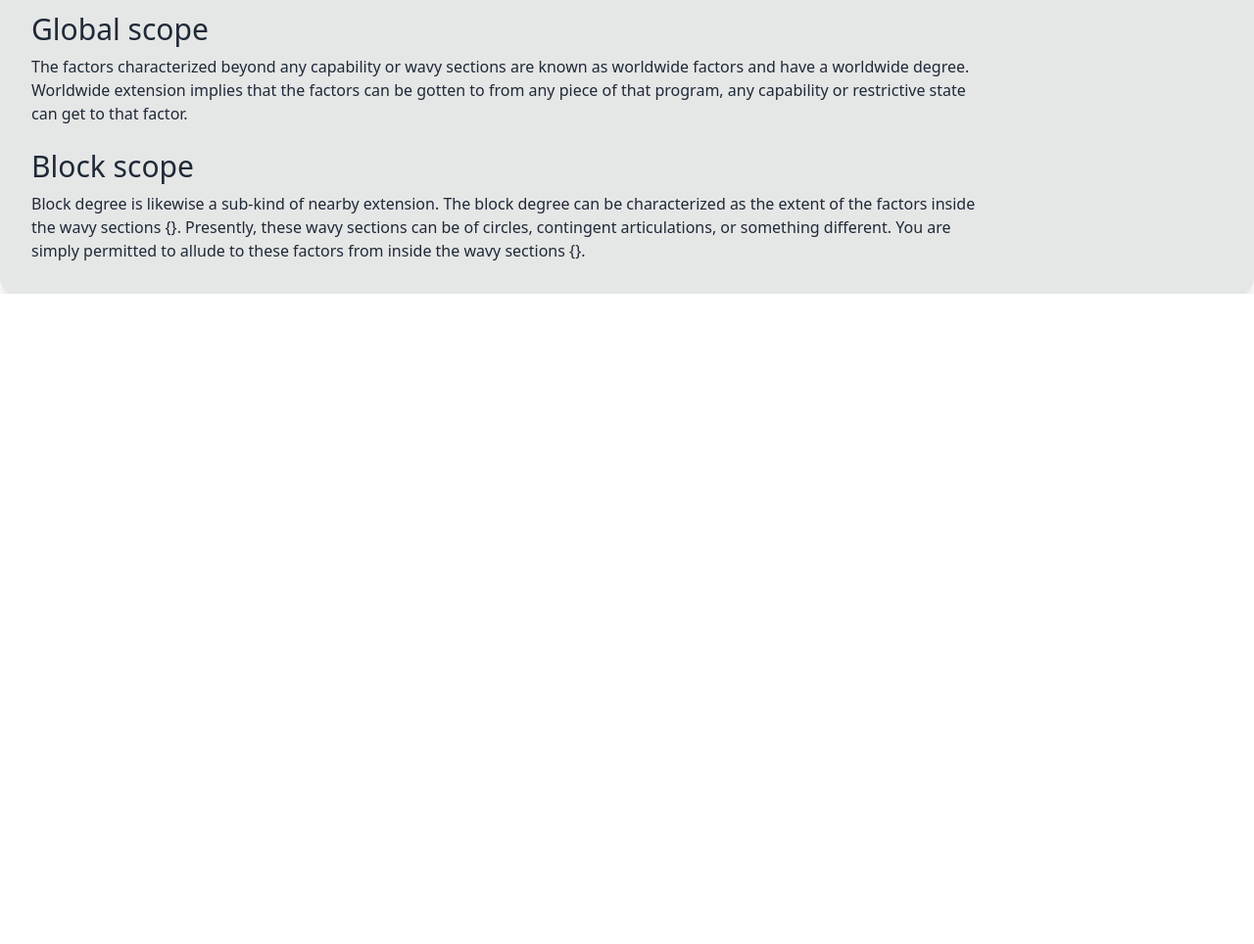
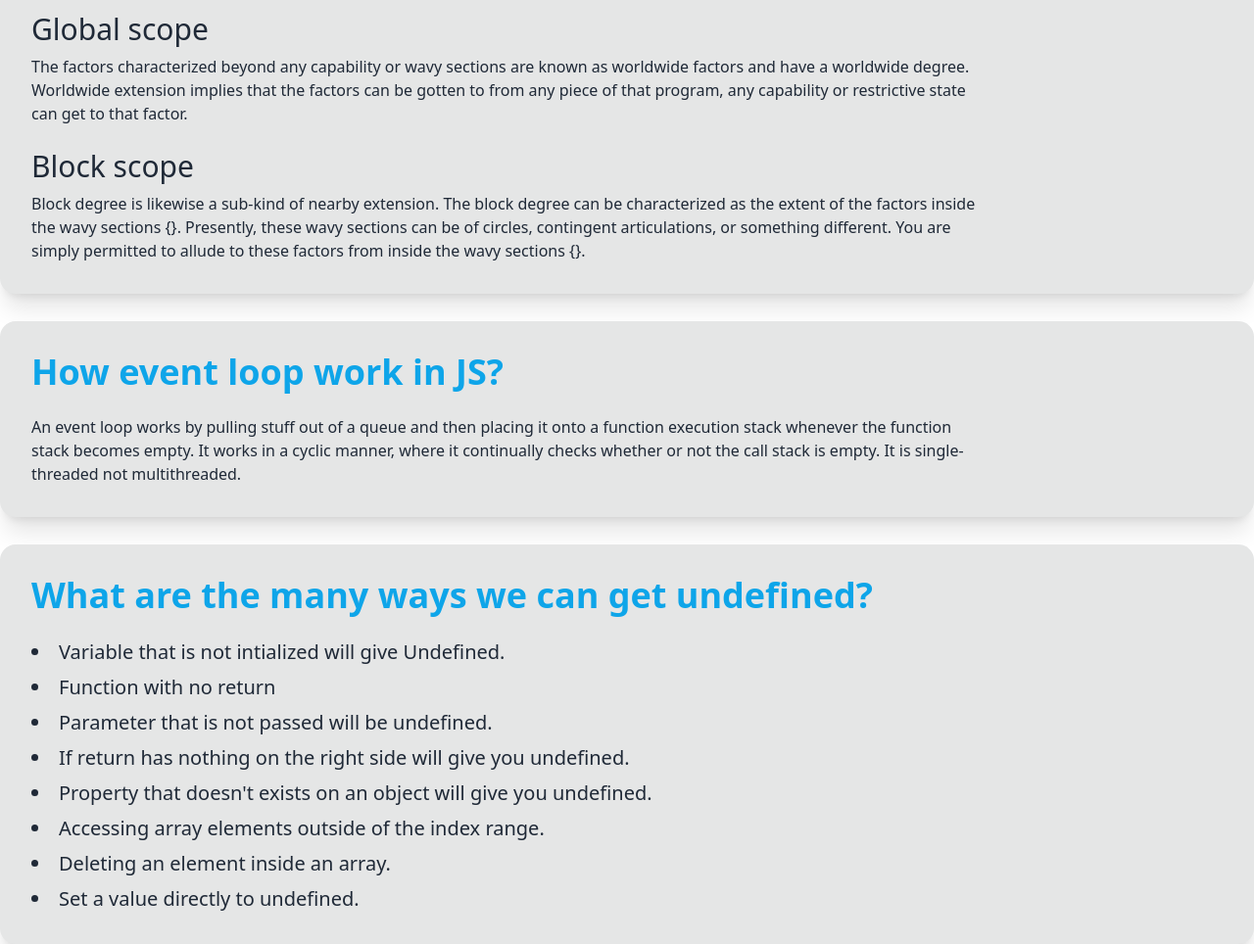
Before and after one commit to PARSA-00-55/type-monster, a plain HTML site: page blog.html in a window 1280 px wide. Shown: the part 746-1710 px from the top of the page at 98% size. Before the commit the page ends 1046 px from the top, so only its background shows below. Drawn offline with nearby package versions, Linux system fonts and the light colour scheme.

Commit message:
Q&A section done

```diff
--- a/blog.html
+++ b/blog.html
@@ -16,7 +16,8 @@
     <header>
         <div class="navbar bg-base-100 container mx-auto">
             <div class="flex-1">
-              <a class="btn btn-ghost normal-case text-xl"><span class="font-extrabold text-5xl text-sky-500">Blog</span>.com</a>
+                <a class="btn btn-ghost normal-case text-xl"><span
+                        class="font-extrabold text-5xl text-sky-500">Blog</span>.com</a>
             </div>
             <div class="flex-none gap-2">
                 <div class="form-control">
@@ -28,7 +29,8 @@
                             <img src="https://placeimg.com/80/80/people" />
                         </div>
                     </label>
-                <ul tabindex="0" class="mt-3 p-2 shadow menu menu-compact dropdown-content bg-base-100 rounded-box w-52">
+                    <ul tabindex="0"
+                        class="mt-3 p-2 shadow menu menu-compact dropdown-content bg-base-100 rounded-box w-52">
                         <li>
                             <a class="justify-between">
                                 Profile
@@ -48,7 +50,8 @@
         <!-- card 1 -->
         <div class="card w-full bg-base-300 shadow-xl">
             <div class="card-body">
-              <h2 class="card-title text-4xl font-semibold text-sky-500" >Difference between local storage and session storage?</h2>
+                <h2 class="card-title text-4xl font-semibold text-sky-500">Difference between local storage and session
+                    storage?</h2>
                 <br>
                 <!-- local storage -->
                 <h3 class="text-3xl">Local Storage</h3>
@@ -60,7 +63,8 @@
                 <!-- seassion storage -->
                 <h3 class="text-3xl mt-3">Session Storage</h3>
                 <li>The storage capacity of session storage is 5MB.</li>
-              <li>It's seassion-based and works per window or tab. This means that data is stored only for the duration of a session, i.e., until the browser is closed.</li>
+                <li>It's seassion-based and works per window or tab. This means that data is stored only for the
+                    duration of a session, i.e., until the browser is closed.</li>
                 <li>The client can only read local storage.</li>
                 <li>There are fewer old browsers that support it.</li>
             </div>
@@ -69,21 +73,52 @@
         <!-- card 2 -->
         <div class="card w-full bg-base-300 shadow-xl mt-7">
             <div class="card-body">
-                <h2 class="card-title text-4xl font-semibold text-sky-500" >Difference between global scope and block scope?</h2>
+                <h2 class="card-title text-4xl font-semibold text-sky-500">Difference between global scope and block
+                    scope?</h2>
                 <br>
                 <h3 class="text-3xl">Global scope</h3>
                 <p class="w-4/5">
-                    The factors characterized beyond any capability or wavy sections are known as worldwide factors and have a worldwide degree. Worldwide extension implies that the factors can be gotten to from any piece of that program, any capability or restrictive state can get to that factor.
+                    The factors characterized beyond any capability or wavy sections are known as worldwide factors and
+                    have a worldwide degree. Worldwide extension implies that the factors can be gotten to from any
+                    piece of that program, any capability or restrictive state can get to that factor.
                 </p>
 
                 <h3 class="text-3xl mt-4">Block scope</h3>
                 <p class="w-4/5">
-                    Block degree is likewise a sub-kind of nearby extension. The block degree can be characterized as the extent of the factors inside the wavy sections {}. Presently, these wavy sections can be of circles, contingent articulations, or something different. You are simply permitted to allude to these factors from inside the wavy sections {}.
+                    Block degree is likewise a sub-kind of nearby extension. The block degree can be characterized as
+                    the extent of the factors inside the wavy sections {}. Presently, these wavy sections can be of
+                    circles, contingent articulations, or something different. You are simply permitted to allude to
+                    these factors from inside the wavy sections {}.
                 </p>
             </div>
         </div>
 
         <!-- card 3 -->
+        <div class="card w-full bg-base-300 shadow-xl mt-7">
+            <div class="card-body">
+                <h2 class="card-title text-4xl font-semibold text-sky-500 mb-4">How event loop work in JS?</h2>
+                <p class="w-4/5">An event loop works by pulling stuff out of a queue and then placing it onto a function
+                    execution stack whenever the function stack becomes empty. It works in a cyclic manner, where it
+                    continually checks whether or not the call stack is empty. It is single-threaded not multithreaded.
+                </p>
+
+            </div>
+        </div>
+
+        <!-- card 4 -->
+        <div class="card w-full bg-base-300 shadow-xl mt-7">
+            <div class="card-body">
+              <h2 class="card-title text-4xl font-semibold text-sky-500 mb-4">What are the many ways we can get undefined?</h2>
+              <li class="text-xl">Variable that is not intialized will give Undefined.</li>
+              <li class="text-xl">Function with no return</li>
+              <li class="text-xl">Parameter that is not passed will be undefined.</li>
+              <li class="text-xl">If return has nothing on the right side will give you undefined.</li>
+              <li class="text-xl">Property that doesn't exists on an object will give you undefined.</li>
+              <li class="text-xl">Accessing array elements outside of the index range.</li>
+              <li class="text-xl">Deleting an element inside an array.</li>
+              <li class="text-xl">Set a value directly to undefined.</li>
+            </div>
+          </div>
     </main>
 
 </body>
```
Lines whose indentation alone changed are shown as unchanged.
